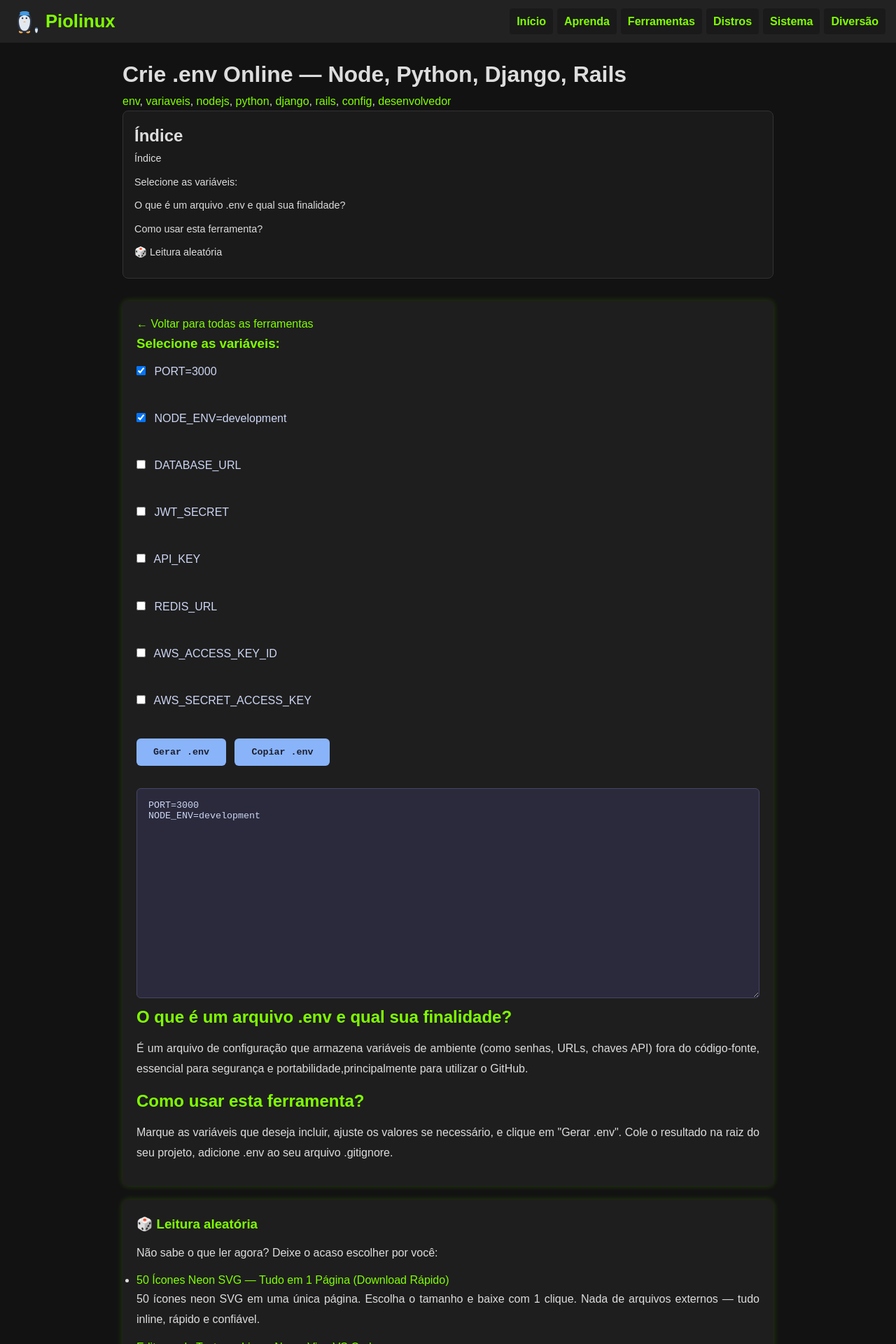
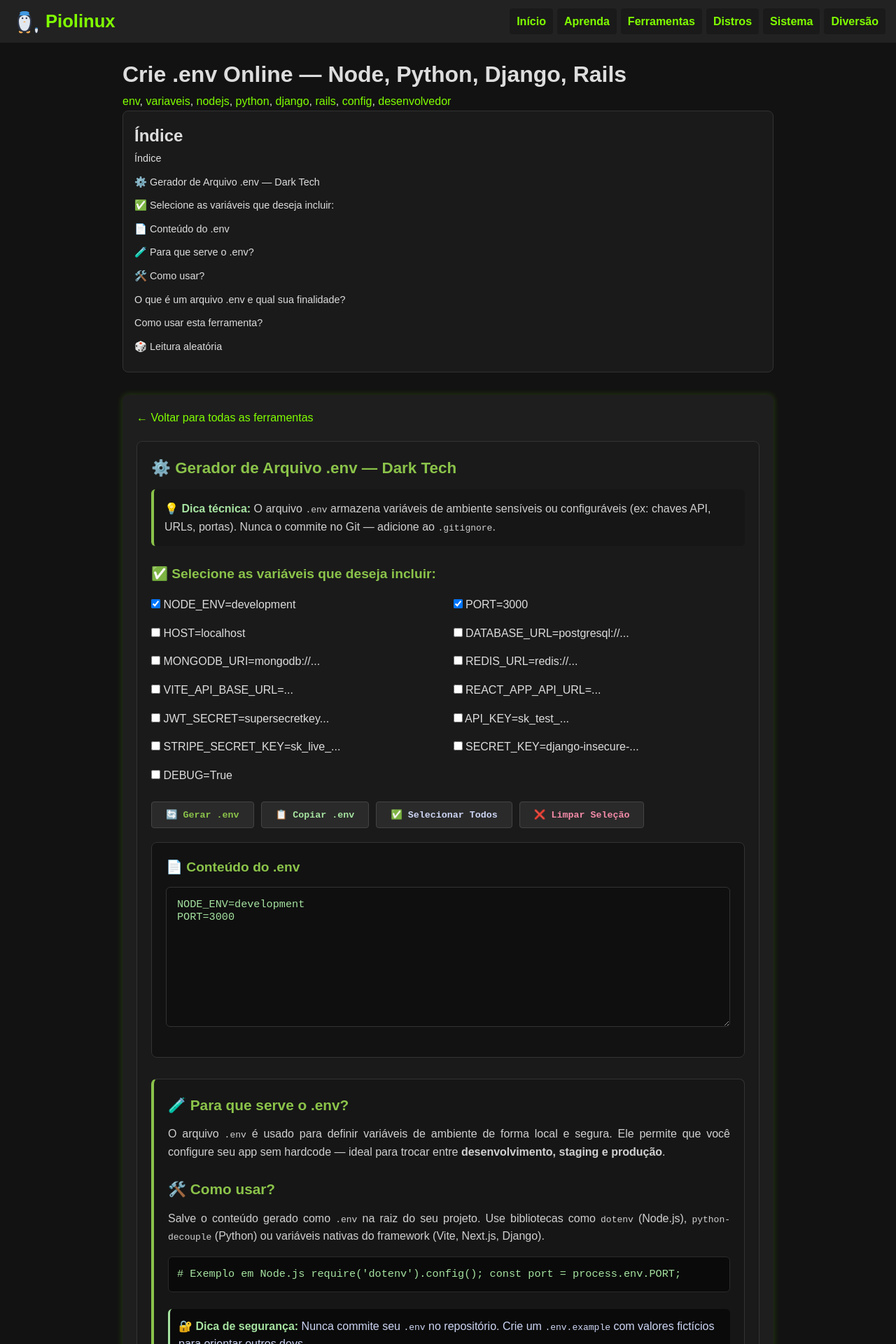
Before and after one commit to Piolinux/piolinux-site, a Jekyll site: the page built from _pages/tools/env-file-generator.html, in a window 1280 px wide. Shown: the top 1920 px of the page at 70% size. Built offline with Jekyll 4.4.1, drawn with Linux system fonts in a browser that asks for light colours.

Commit message:
Update env-file-generator.html

```diff
--- a/_pages/tools/env-file-generator.html
+++ b/_pages/tools/env-file-generator.html
@@ -14,22 +14,128 @@ tags: [env, variaveis, nodejs, python, django, rails, config, desenvolvedor]
 <section class="tool-single-page">
   <a href="/ferramentas/" class="back-link">← Voltar para todas as ferramentas</a>
 
-  <div>
-    <h3>Selecione as variáveis:</h3>
-    <label><input type="checkbox" class="env-var" data-key="PORT" data-value="3000" checked> PORT=3000</label><br>
-    <label><input type="checkbox" class="env-var" data-key="NODE_ENV" data-value="development" checked> NODE_ENV=development</label><br>
-    <label><input type="checkbox" class="env-var" data-key="DATABASE_URL" data-value="postgresql://user:pass@localhost:5432/mydb"> DATABASE_URL</label><br>
-    <label><input type="checkbox" class="env-var" data-key="JWT_SECRET" data-value="super-secret-key-change-me"> JWT_SECRET</label><br>
-    <label><input type="checkbox" class="env-var" data-key="API_KEY" data-value="your-api-key-here"> API_KEY</label><br>
-    <label><input type="checkbox" class="env-var" data-key="REDIS_URL" data-value="redis://localhost:6379"> REDIS_URL</label><br>
-    <label><input type="checkbox" class="env-var" data-key="AWS_ACCESS_KEY_ID" data-value="your-access-key"> AWS_ACCESS_KEY_ID</label><br>
-    <label><input type="checkbox" class="env-var" data-key="AWS_SECRET_ACCESS_KEY" data-value="your-secret-key"> AWS_SECRET_ACCESS_KEY</label><br>
 
-    <button class="tool-button" onclick="generateEnvFile()">Gerar .env</button>
-    <button class="tool-button" onclick="copyEnvFile()">Copiar .env</button>
-    <textarea id="envOutput" readonly style="width: 100%; height: 300px; margin-top: 1rem; background: #2a2a3c; color: #cdd6f4; padding: 1rem; border: 1px solid #454565; border-radius: 6px; font-family: monospace; white-space: pre;"></textarea>
+  <div class="tool-container" style="background: #1a1a1a; padding: 20px; border-radius: 8px; border: 1px solid #333; margin: 20px 0;">
+    <h2 class="tool-title" style="color: #8bc34a; margin-top: 0; font-size: 1.4em;">⚙️ Gerador de Arquivo .env — Dark Tech</h2>
+
+    <div class="tip-box" style="margin-bottom: 25px; background: #161616; padding: 15px; border-radius: 6px; border-left: 4px solid #8bc34a; color: #d0d0d0;">
+      <strong style="color: #a6e3a1;">💡 Dica técnica:</strong> O arquivo <code>.env</code> armazena variáveis de ambiente sensíveis ou configuráveis (ex: chaves API, URLs, portas). Nunca o commite no Git — adicione ao <code>.gitignore</code>.
+    </div>
+
+    <div style="margin-bottom: 25px;">
+      <h3 style="color: #8bc34a; margin-bottom: 15px; font-size: 1.2em;">✅ Selecione as variáveis que deseja incluir:</h3>
+
+      <div style="display: grid; grid-template-columns: repeat(auto-fill, minmax(300px, 1fr)); gap: 15px; margin-bottom: 25px;">
+        <!-- Node.js / Express -->
+        <label class="env-checkbox">
+          <input type="checkbox" class="env-var" data-key="NODE_ENV" data-value="development" checked>
+          <span>NODE_ENV=development</span>
+        </label>
+        <label class="env-checkbox">
+          <input type="checkbox" class="env-var" data-key="PORT" data-value="3000" checked>
+          <span>PORT=3000</span>
+        </label>
+        <label class="env-checkbox">
+          <input type="checkbox" class="env-var" data-key="HOST" data-value="localhost">
+          <span>HOST=localhost</span>
+        </label>
+
+        <!-- Database -->
+        <label class="env-checkbox">
+          <input type="checkbox" class="env-var" data-key="DATABASE_URL" data-value="postgresql://user:pass@localhost:5432/mydb">
+          <span>DATABASE_URL=postgresql://...</span>
+        </label>
+        <label class="env-checkbox">
+          <input type="checkbox" class="env-var" data-key="MONGODB_URI" data-value="mongodb://localhost:27017/myapp">
+          <span>MONGODB_URI=mongodb://...</span>
+        </label>
+        <label class="env-checkbox">
+          <input type="checkbox" class="env-var" data-key="REDIS_URL" data-value="redis://localhost:6379">
+          <span>REDIS_URL=redis://...</span>
+        </label>
+
+        <!-- Frontend / React / Vite -->
+        <label class="env-checkbox">
+          <input type="checkbox" class="env-var" data-key="VITE_API_BASE_URL" data-value="http://localhost:3000/api">
+          <span>VITE_API_BASE_URL=...</span>
+        </label>
+        <label class="env-checkbox">
+          <input type="checkbox" class="env-var" data-key="REACT_APP_API_URL" data-value="http://localhost:3000">
+          <span>REACT_APP_API_URL=...</span>
+        </label>
+
+        <!-- Auth / API Keys -->
+        <label class="env-checkbox">
+          <input type="checkbox" class="env-var" data-key="JWT_SECRET" data-value="supersecretkey123!@#">
+          <span>JWT_SECRET=supersecretkey...</span>
+        </label>
+        <label class="env-checkbox">
+          <input type="checkbox" class="env-var" data-key="API_KEY" data-value="sk_test_abc123xyz456">
+          <span>API_KEY=sk_test_...</span>
+        </label>
+        <label class="env-checkbox">
+          <input type="checkbox" class="env-var" data-key="STRIPE_SECRET_KEY" data-value="sk_live_xxx">
+          <span>STRIPE_SECRET_KEY=sk_live_...</span>
+        </label>
+
+        <!-- Python / Django -->
+        <label class="env-checkbox">
+          <input type="checkbox" class="env-var" data-key="SECRET_KEY" data-value="django-insecure-abc123">
+          <span>SECRET_KEY=django-insecure-...</span>
+        </label>
+        <label class="env-checkbox">
+          <input type="checkbox" class="env-var" data-key="DEBUG" data-value="True">
+          <span>DEBUG=True</span>
+        </label>
+      </div>
+    </div>
+
+    <div style="margin-bottom: 20px; display: flex; gap: 10px; flex-wrap: wrap;">
+      <button onclick="generateEnvFile()" style="background: #2a2a2a; color: #8bc34a; border: 1px solid #444; padding: 10px 20px; border-radius: 4px; cursor: pointer; font-weight: bold; font-family: monospace; transition: background 0.2s;">
+        🔄 Gerar .env
+      </button>
+      <button onclick="copyEnvFile()" style="background: #2a2a2a; color: #a6e3a1; border: 1px solid #444; padding: 10px 20px; border-radius: 4px; cursor: pointer; font-weight: bold; font-family: monospace; transition: background 0.2s;">
+        📋 Copiar .env
+      </button>
+      <button onclick="selectAll(true)" style="background: #2a2a2a; color: #cdd6f4; border: 1px solid #444; padding: 10px 20px; border-radius: 4px; cursor: pointer; font-weight: bold; font-family: monospace; transition: background 0.2s;">
+        ✅ Selecionar Todos
+      </button>
+      <button onclick="selectAll(false)" style="background: #2a2a2a; color: #f38ba8; border: 1px solid #444; padding: 10px 20px; border-radius: 4px; cursor: pointer; font-weight: bold; font-family: monospace; transition: background 0.2s;">
+        ❌ Limpar Seleção
+      </button>
+    </div>
+
+    <div style="background: #121212; padding: 20px; border-radius: 8px; border: 1px solid #333;">
+      <h3 style="color: #8bc34a; margin-top: 0; font-size: 1.2em;">📄 Conteúdo do .env</h3>
+      <textarea
+        id="envOutput"
+        readonly
+        style="width: 100%; height: 200px; padding: 15px; background: #0f0f0f; color: #a6e3a1; border: 1px solid #333; border-radius: 6px; font-family: 'Courier New', monospace; font-size: 0.95em; resize: vertical; margin-bottom: 15px; word-break: break-all;"
+        placeholder="Seu arquivo .env aparecerá aqui..."></textarea>
+    </div>
+
+    <div class="seo-box" style="margin-top: 30px; padding: 20px; background: #161616; border: 1px solid #333; border-radius: 8px; border-left: 4px solid #8bc34a;">
+      <h3 style="color: #8bc34a; margin-top: 0; font-size: 1.3em;">🧪 Para que serve o .env?</h3>
+      <p style="color: #d0d0d0; line-height: 1.6; margin-bottom: 1.5rem;">
+        O arquivo <code>.env</code> é usado para definir variáveis de ambiente de forma local e segura. Ele permite que você configure seu app sem hardcode — ideal para trocar entre <strong>desenvolvimento, staging e produção</strong>.
+      </p>
+
+      <h3 style="color: #8bc34a; font-size: 1.3em; margin-top: 1.5rem;">🛠️ Como usar?</h3>
+      <p style="color: #d0d0d0; line-height: 1.6; margin-bottom: 1rem;">
+        Salve o conteúdo gerado como <code>.env</code> na raiz do seu projeto. Use bibliotecas como <code>dotenv</code> (Node.js), <code>python-decouple</code> (Python) ou variáveis nativas do framework (Vite, Next.js, Django).
+      </p>
+      <div style="background: #0a0a0a; padding: 12px; border-radius: 6px; border: 1px solid #2a2a2a; margin-top: 1rem; font-family: 'Courier New', monospace; color: #a6e3a1; font-size: 0.95em;">
+        # Exemplo em Node.js
+        require('dotenv').config();
+        const port = process.env.PORT;
+      </div>
+
+      <div style="margin-top: 1.5rem; padding: 12px; background: #0a0a0a; border-radius: 6px; border-left: 3px solid #a6e3a1; color: #cdd6f4;">
+        <strong style="color: #a6e3a1;">🔐 Dica de segurança:</strong> Nunca commite seu <code>.env</code> no repositório. Crie um <code>.env.example</code> com valores fictícios para orientar outros devs.
+      </div>
+    </div>
   </div>
-
+</section>
   <div class="seo-content">
     <h2>O que é um arquivo .env e qual sua finalidade?</h2>
     <p>É um arquivo de configuração que armazena variáveis de ambiente (como senhas, URLs, chaves API) fora do código-fonte, essencial para segurança e portabilidade,principalmente para utilizar o GitHub.</p>
@@ -38,14 +144,43 @@ tags: [env, variaveis, nodejs, python, django, rails, config, desenvolvedor]
      </div>
 </section>
 
-<style>
-  /* ESTILO PADRÃO */
-  .tool-button { background: #89b4fa; color: #1e1e2e; padding: 0.75rem 1.5rem; font-family: monospace; font-weight: bold; border: none; border-radius: 6px; cursor: pointer; margin: 0.5rem 0.5rem 1rem 0; }
-  label { display: block; margin: 0.5rem 0; color: #cdd6f4; }
-  input[type="checkbox"] { margin-right: 0.5rem; }
-  textarea { width: 100%; height: 300px; background: #2a2a3c; color: #cdd6f4; padding: 1rem; border: 1px solid #454565; border-radius: 6px; font-family: monospace; white-space: pre; }
-</style>
+<script>
+  function generateEnvFile() {
+    let content = '';
+    document.querySelectorAll('.env-var:checked').forEach(checkbox => {
+      const key = checkbox.dataset.key;
+      const value = checkbox.dataset.value;
+      content += `${key}=${value}\n`;
+    });
+    document.getElementById('envOutput').value = content.trim();
+  }
 
+  function copyEnvFile() {
+    const content = document.getElementById('envOutput').value;
+    if (content) {
+      navigator.clipboard.writeText(content).then(() => {
+        alert('✅ .env copiado para a área de transferência!');
+      }).catch(() => {
+        alert('❌ Falha ao copiar. Tente manualmente.');
+      });
+    } else {
+      alert('⚠️ Nenhuma variável selecionada.');
+    }
+  }
+
+  function selectAll(checked) {
+    document.querySelectorAll('.env-var').forEach(cb => cb.checked = checked);
+    generateEnvFile();
+  }
+
+  // Atualiza ao clicar em qualquer checkbox
+  document.addEventListener('DOMContentLoaded', () => {
+    generateEnvFile(); // Gera inicial
+    document.querySelectorAll('.env-var').forEach(cb => {
+      cb.addEventListener('change', generateEnvFile);
+    });
+  });
+</script>
 
 
 <script type="application/ld+json">
```
Also changed, not shown: other parts of _pages/tools/env-file-generator.html (+0 -25 lines).
